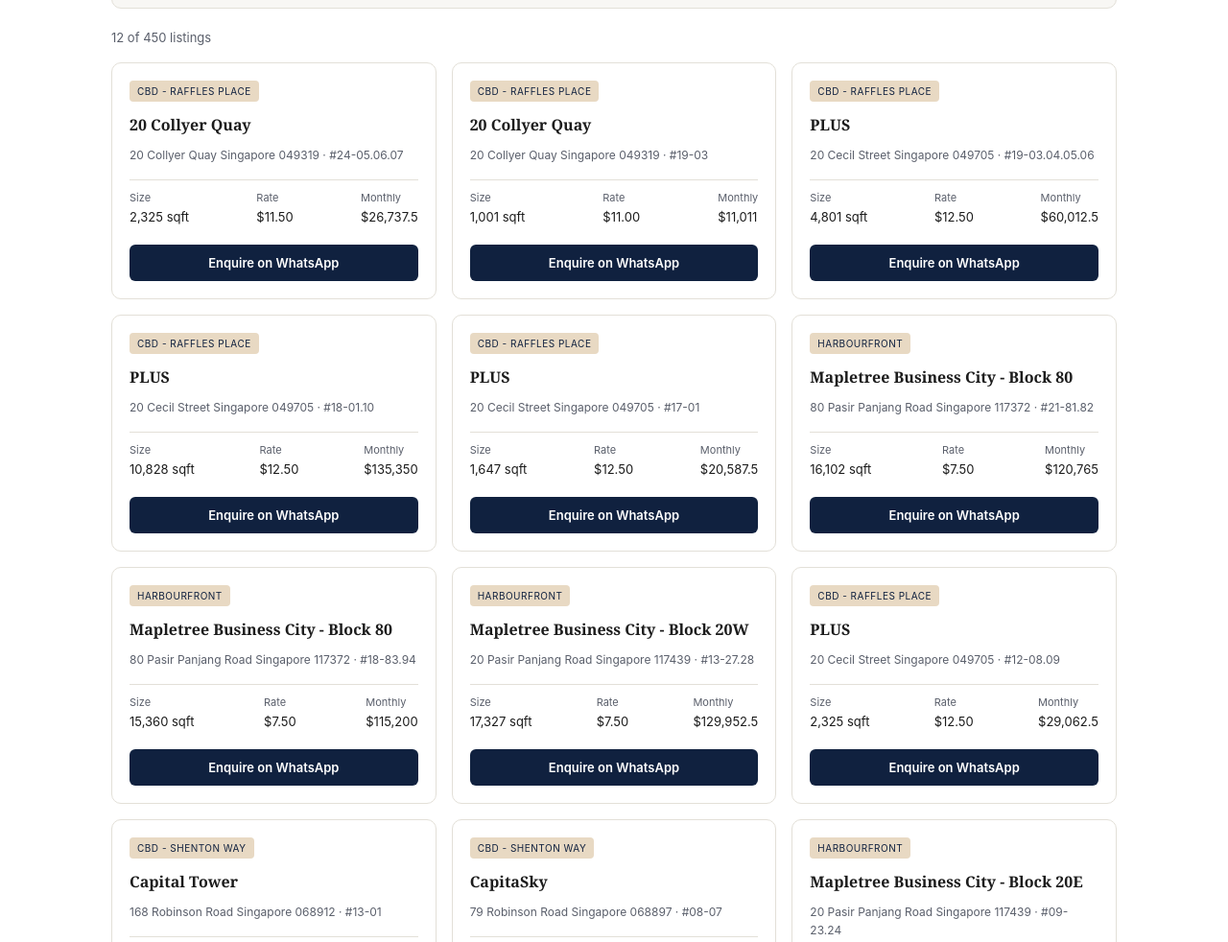
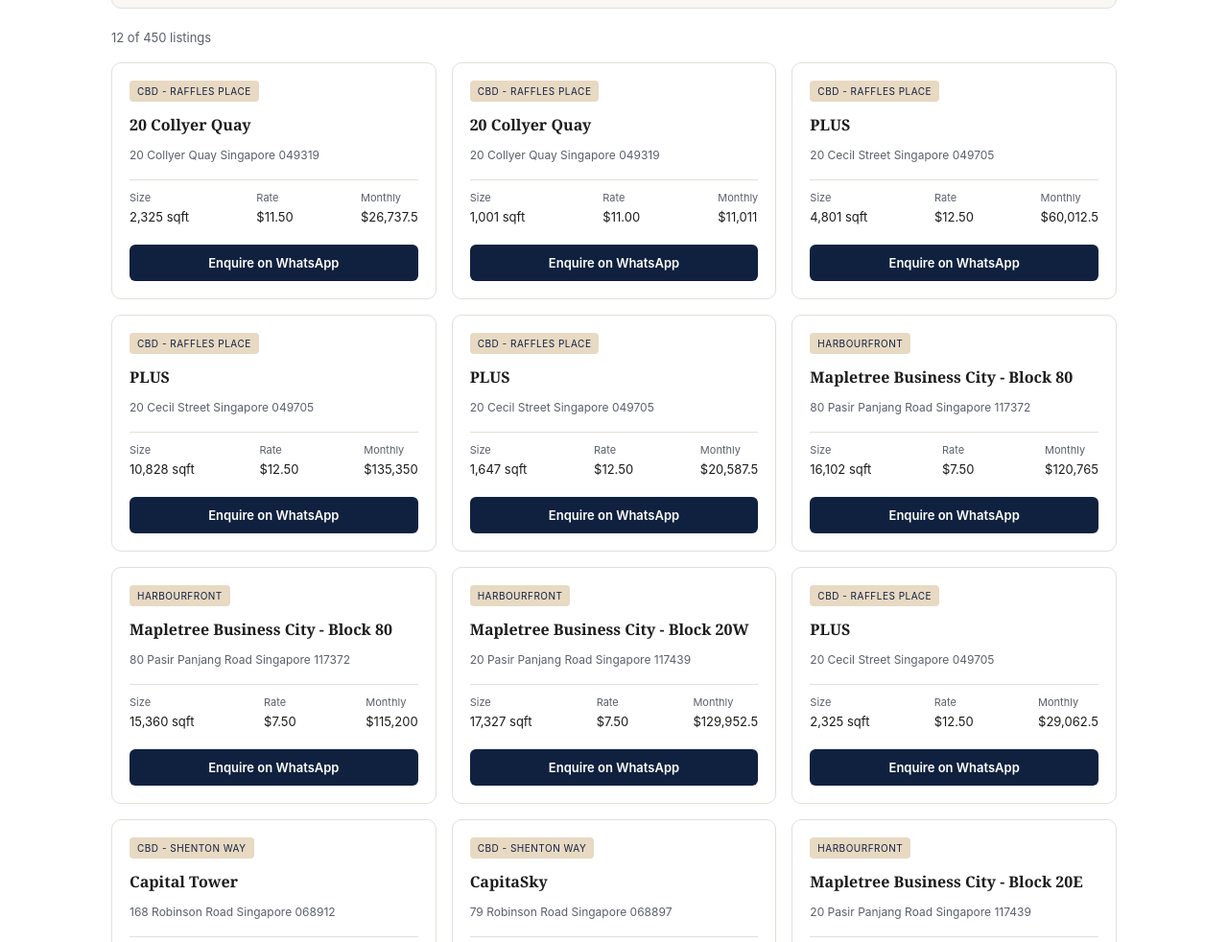
Before and after one commit to Maryevelau/Maryeve_lau, a plain HTML site: page index.html in a window 1280 px wide. Shown: the part 2645-3627 px from the top of the page at 96% size. Drawn offline with Linux system fonts and the light colour scheme.

Commit message:
Remove unit numbers from listing cards

```diff
--- a/index.html
+++ b/index.html
@@ -494,7 +494,7 @@
     card.innerHTML =
       "<span class='badge'>" + x.d + "</span>" +
       "<h4>" + x.n + "</h4>" +
-      "<div class='addr'>" + x.a + " &middot; " + x.u + "</div>" +
+      "<div class='addr'>" + x.a + "</div>" +
       "<div class='specs'>" +
         "<div><span>" + t("cardSize") + "</span>" + fmt(x.s) + " sqft</div>" +
         "<div><span>" + t("cardRate") + "</span>$" + x.r.toFixed(2) + "</div>" +
```
